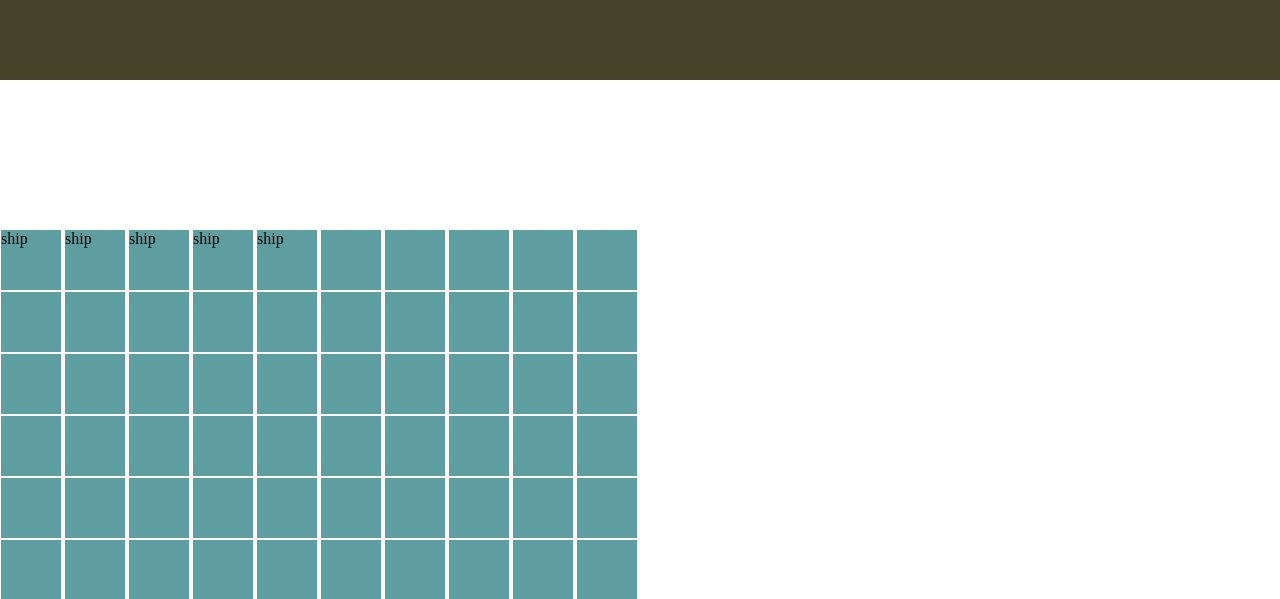
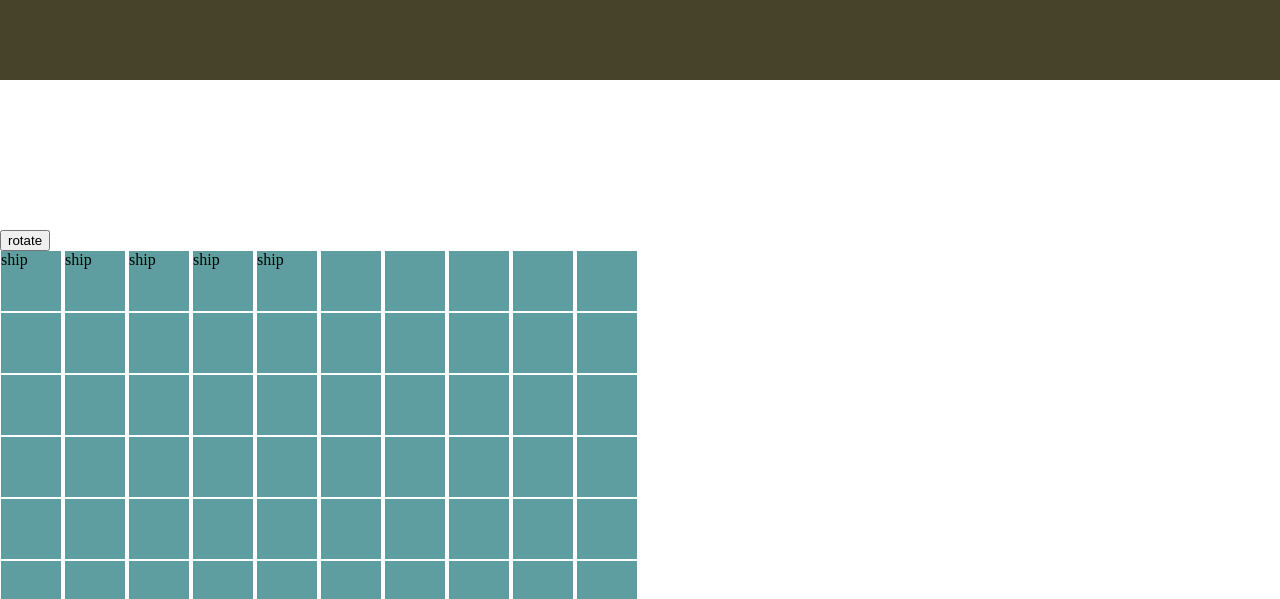
Before and after one commit to jmorton138/battleship_js, a website built with webpack: page dist/index.html in a window 1280 px wide. Both pictures are taken after a click on the element 31 px from the left and 460 px from the top of the page. Shown: the part 200-799 px from the top of the page. Built offline with nearby package versions, Linux system fonts and the light colour scheme; a web font is replaced by a local one.

Commit message:
Mouseover and mouseout handle vertical ship orientation for highlight

```diff
--- a/src/index.js
+++ b/src/index.js
@@ -14,6 +14,7 @@ function main() {
         const reset = document.querySelector('#reset');
         reset.onclick = () => {
             const newGame = Game();
+            document.querySelector('#rotate').getElementsByClassName.display = "block";
             document.querySelector('.game-over').innerHTML ="";
             const compboard = document.querySelector("#comp-board");
             compboard.innerHTML ="";
--- /dev/null
+++ b/src/mouseOut.js
@@ -0,0 +1,21 @@
+const mouseOut = (len, id, num) => {
+    let x;
+    let y;
+    if (num % 2 === 0) {
+        y = 0;
+        x = 1;
+    } else {
+        x = 0;
+        y = 1;
+    }
+    let i = id[y];
+    len = i + len;
+    for(i; i < len; i++) {
+        let coords = [];
+        coords[x] = id[x];
+        coords[y] = i;
+        document.getElementById(`p1:${coords}`).classList.remove("place-ship-hover");
+    }
+}
+
+export default mouseOut;
--- a/src/mouseOutHoriz.js
+++ /dev/null
@@ -1,12 +0,0 @@
-const mouseOutHoriz = (len, id) => {
-    let i = id[1];
-    len = i + len;
-    for(i; i < len; i++) {
-        let coords = [];
-        coords[0] = id[0];
-        coords[1] = i;
-        document.getElementById(`p1:${coords}`).classList.remove("place-ship-hover");
-    }
-}
-
-export default mouseOutHoriz;
--- /dev/null
+++ b/src/mouseOver.js
@@ -0,0 +1,21 @@
+const mouseOverHoriz = (len, id, num) => {
+    let x;
+    let y;
+    if (num % 2 === 0) {
+        y = 0;
+        x = 1;
+    } else {
+        x = 0;
+        y = 1;
+    }
+    let i = id[y];
+    len = i + len;
+    for(i; i < len; i++) {
+        let coords = [];
+        coords[x] = id[x];
+        coords[y] = i;
+        document.getElementById(`p1:${coords}`).classList.add("place-ship-hover");
+    }
+}
+
+export default mouseOverHoriz;
--- a/src/mouseOverHoriz.js
+++ /dev/null
@@ -1,12 +0,0 @@
-const mouseOverHoriz = (len, id) => {
-    let i = id[1];
-    len = i + len;
-    for(i; i < len; i++) {
-        let coords = [];
-        coords[0] = id[0];
-        coords[1] = i;
-        document.getElementById(`p1:${coords}`).classList.add("place-ship-hover");
-    }
-}
-
-export default mouseOverHoriz;
--- a/src/placeShipsView.js
+++ b/src/placeShipsView.js
@@ -1,5 +1,5 @@
-import mouseOverHoriz from "./mouseOverHoriz";
-import mouseOutHoriz from "./mouseOutHoriz";
+import mouseOver from "./mouseOver";
+import mouseOut from "./mouseOut";
 import getShipArray from "./getShipArray";
 import Ship from "./Ship";
 import PlayerBoardView from "./playerBoardView";
@@ -8,17 +8,24 @@ import compBoardView from "./compBoardView";
 
 const placeShipsView = (game, i = 0) => {
     if (i > 4) {
+        document.querySelector('#rotate').style.display = "none";
         compBoardView(game);
         return;
     }
+
     let shipLen = [5, 4, 3, 3, 2];
+    const rotate = document.querySelector('#rotate');
+    let num = 1;
+    rotate.onclick = () => {
+        num++;
+    }
     //create grid and add mouse over event to each cell
     game.p1Board.grid.forEach((row, x) => {
         row.forEach((item, y) => {
             const coords = [x, y];
             const div = document.getElementById(`p1:${coords}`);
-            div.onmouseover = () => mouseOverHoriz(shipLen[i], coords);
-            div.onmouseout = () => mouseOutHoriz(shipLen[i], coords);
+            div.onmouseover = () => mouseOver(shipLen[i], coords, num);
+            div.onmouseout = () => mouseOut(shipLen[i], coords, num);
             div.onclick = function() {
                 const array = getShipArray(shipLen[i], coords)
                 if (array !== false) {
```
Also changed, not shown: dist/index.html, dist/index.main.js.
